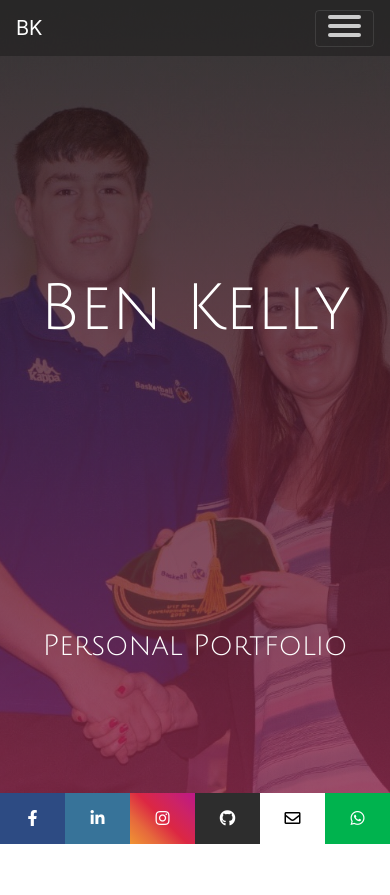
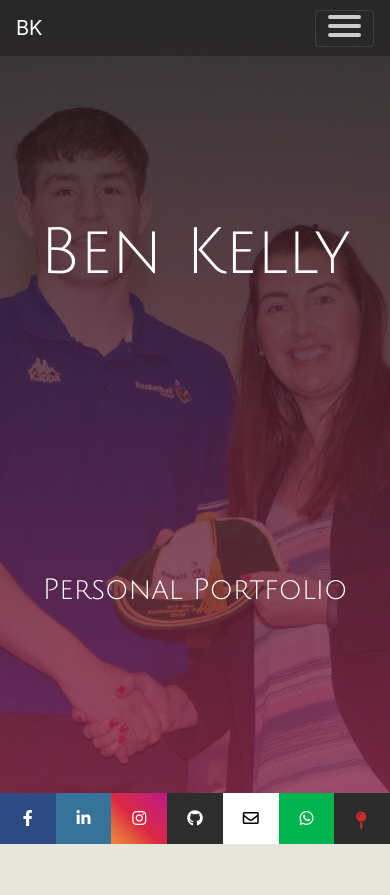
Before and after one commit to gamefootage/ben-kellys-personal-portfolio, a plain HTML site: page index.html in a window 390 px wide. After the commit the page ends 844 px from the top, so only its background shows below. Drawn offline with nearby package versions, Linux system fonts and the light colour scheme.

Commit message:
Adding rules for html and body to fix footer issue in mobile

```diff
--- a/assets/css/style.css
+++ b/assets/css/style.css
@@ -1,7 +1,21 @@
 @import url('https://fonts.googleapis.com/css2?family=Julius+Sans+One&family=Bebas+Neue&family=Open+Sans&family=Source+Sans+Pro&display=swap');
 
 /* -------------------------------------------------------------------Parallax Definitions (learned at keithclark.co.uk)*/
+html {
+    position: relative;
+    min-height: 100%;
+    height: 100%;
+    overflow-x: hidden;
+    overflow-y: auto;
+}
+
 body {
+    background: rgb(230, 230, 220);
+    overflow-x: hidden;
+    margin: 0px;
+    position: relative;
+    min-height: 100%;
+    height: auto;
     margin: 0;
     padding: 0;
 }
@@ -972,6 +986,13 @@ header {
             margin-top: 20%;
         }
 
+        .address {
+            line-height: 7vh;
+        }
+
+        footer .address a span {
+            display: none;
+        }
     }
 
 @media screen and (hover: none) and (max-width: 1199px) {
@@ -1227,12 +1248,6 @@ header {
         margin-left: 0;
         opacity: 1;
         background: transparent;
-    }
-}
-
-@media screen and (max-width: 576px) {
-    footer .address {
-        display: none;
     }
 }
 
--- a/index.html
+++ b/index.html
@@ -17,11 +17,8 @@
 </head>
 <body>
 
-<!-- Parallax Logic learned from https://www.keithclark.co.uk -->
-    <div class="parallax">
-
     <!-- Navigation bar -->
-        <nav class="navbar navbar-dark navbar-expand-lg bg-dark sticky-top">
+    <nav class="navbar navbar-dark navbar-expand-lg bg-dark fixed-top">
         <a class="navbar-brand" href="#">BK</a>
         <button class="navbar-toggler" type="button" data-toggle="collapse" data-target="#main-nav"
             aria-controls="main-nav" aria-expanded="false" aria-label="Toggle navigation">
@@ -48,6 +45,9 @@
 
     </nav>
     <!-- END of navigation bar -->
+
+    <!-- Parallax Logic learned from https://www.keithclark.co.uk -->
+    <div class="parallax">
 
         <!-- Header -->
         <header>
@@ -303,8 +303,7 @@
         </section>
         <!-- END of Work Experience section -->
 
-    </div>
-    <!-- END of parallax container -->
+
 
         <!-- Footer Section with links for relevant social media, and business accounts, and contact information -->
         <footer class="footer container-fluid">
@@ -327,7 +326,7 @@
                 <div class="wa social col">
                     <a  target="_blank" href="https://wa.me/353852030033"><i class="fab fa-whatsapp"></i><span class="sr-only">WhatsApp link</span></a>
                 </div>
-            <div class="col-lg-5 col-sm-12 text-center address">
+                <div class="col-lg-5 col text-center address">
                     <a target="_blank" href="https://goo.gl/maps/LJCFoNLXqws8qawE8">
                         <i class="fas fa-map-pin stretched-link"></i> <span>Location: Galway City, Galway, Ireland</span>
                     </a>
@@ -336,5 +335,8 @@
         </footer>
         <!-- END of footer -->
 
+    </div>
+    <!-- END of parallax container -->
+
 </body>
 </html>
```
Lines whose indentation alone changed are shown as unchanged.
